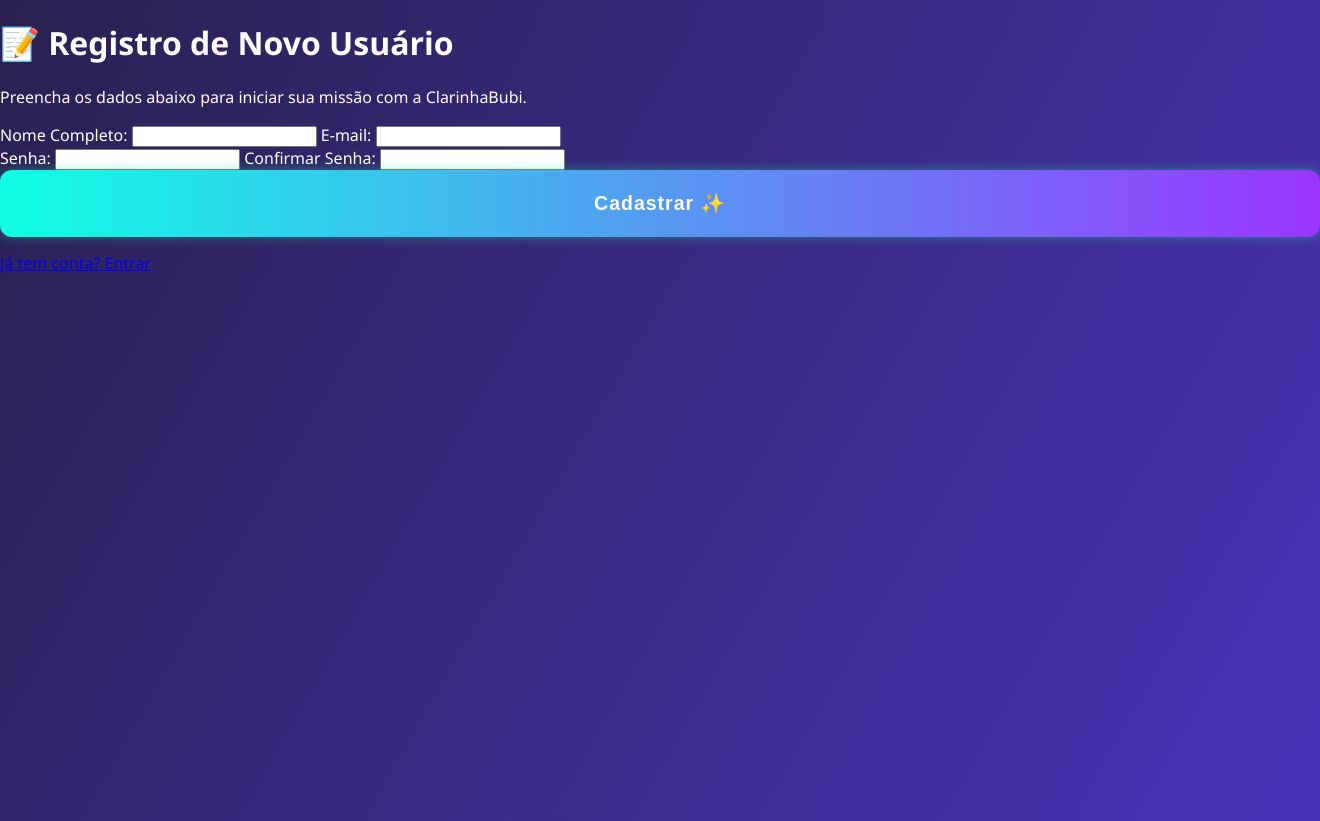
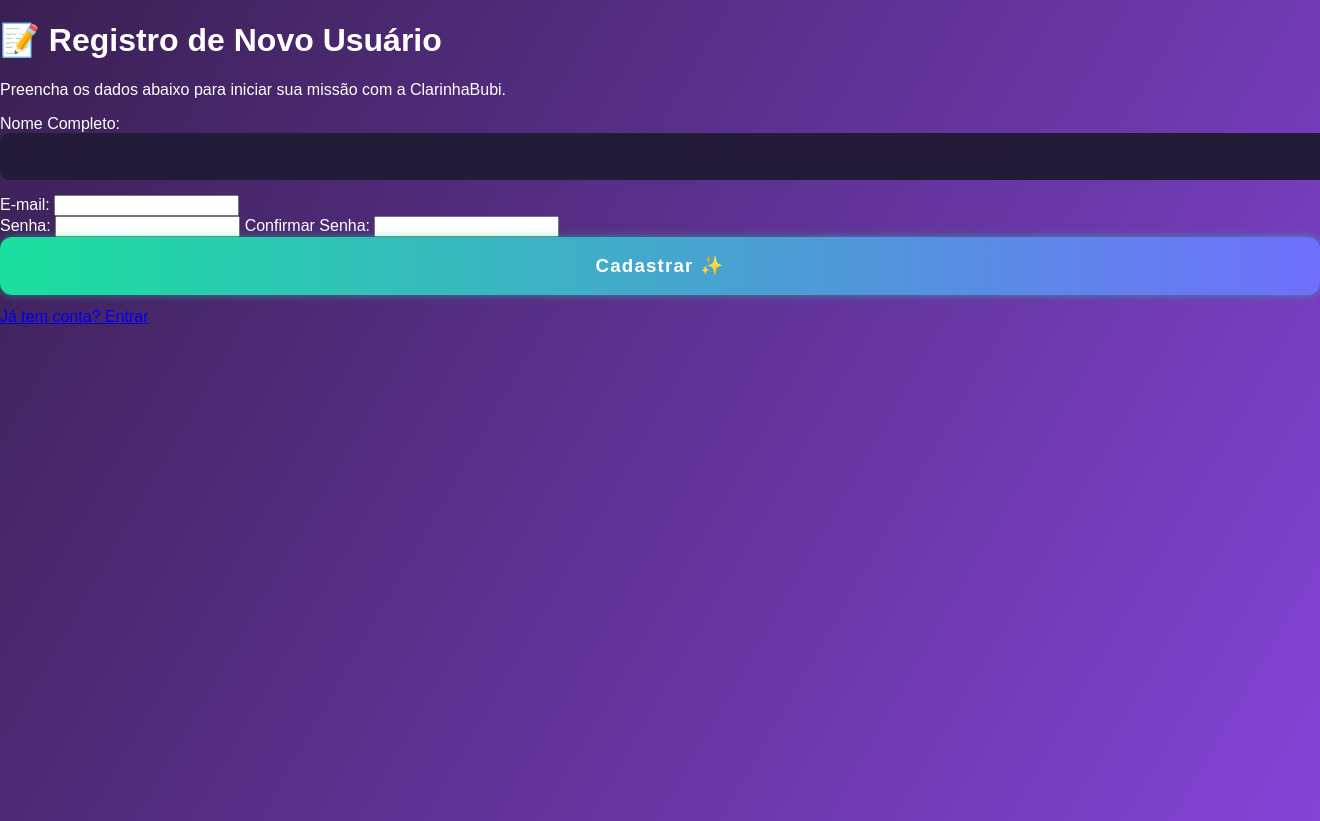
Before and after one commit to Claratrade33/Soma, a Flask app: page /register in a window 1320 px wide; the page is wider, and only the part inside the window is pictured. Run offline with Flask 3, Linux system fonts and the light colour scheme.

Commit message:
Update style.css

```diff
--- a/static/style.css
+++ b/static/style.css
@@ -1,260 +1,169 @@
-/* ClaraVerse Finance - Painel Premium */
-:root {
-  --roxo: #6638f0;
-  --roxo-dark: #2a2151;
-  --roxo-soft: #3d2d6d;
-  --fundo: #130f1c;
-  --painel: #19162c;
-  --painel-dark: #16112b;
-  --amarelo: #ffe15a;
-  --neon: #10ffe4;
-  --verde: #19e09e;
-  --azul: #0ff7ff;
-  --rosa: #ff3c6e;
-  --laranja: #f49727;
-  --roxo-btn: #9a35ff;
-  --roxo-ia: #42e9f5;
-  --roxo-borda: #b27aff;
-  --cinza: #dadada;
-}
-
-/* Reset básico */
-body, html {
+body {
+  background: linear-gradient(120deg, #3a2052 0%, #8344d6 100%);
+  font-family: 'Montserrat', Arial, sans-serif;
   margin: 0;
-  padding: 0;
-  font-family: 'Montserrat', 'Segoe UI', Arial, sans-serif;
-  background: linear-gradient(120deg, var(--roxo-dark) 0%, #4932b8 100%);
   min-height: 100vh;
   color: #fff;
 }
 
-/* Cabeçalho */
 header nav {
   display: flex;
   justify-content: space-between;
   align-items: center;
+  padding: 32px 6vw 18px 6vw;
   background: transparent;
-  padding: 32px 7vw 12px 7vw;
 }
+
 .logo {
-  font-size: 2.1rem;
-  font-weight: 700;
-  color: var(--amarelo);
+  font-size: 2.4rem;
+  font-weight: 800;
+  color: #FFC300;
   letter-spacing: 1px;
-  text-shadow: 0 2px 12px #0008;
+  text-shadow: 0 1px 8px #9c43ef80;
 }
-header ul {
+
+nav ul {
   display: flex;
-  gap: 34px;
   list-style: none;
   margin: 0;
   padding: 0;
-}
-header ul li a {
-  color: var(--azul);
-  text-decoration: none;
-  font-size: 1.12rem;
-  font-weight: 500;
-  transition: color 0.12s;
-}
-header ul li a:hover {
-  color: var(--amarelo);
+  gap: 32px;
 }
 
-/* Painel container principal */
+nav ul li a {
+  color: #0ff7ff;
+  font-size: 1.16rem;
+  font-weight: 600;
+  text-decoration: none;
+  transition: color 0.16s;
+}
+
+nav ul li a:hover {
+  color: #ffe76c;
+  text-shadow: 0 1px 10px #ffe76c80;
+}
+
 .painel-container {
-  max-width: 1320px;
-  margin: 2.5rem auto;
+  max-width: 1280px;
+  margin: 2.4rem auto 1.5rem auto;
   padding: 2.2rem;
-  border-radius: 26px;
-  background: var(--painel);
-  box-shadow: 0 8px 48px 0 #0005, 0 1px 0 #4932b825;
+  border-radius: 30px;
+  background: #16112b;
+  box-shadow: 0 8px 48px 0 #0006;
   display: flex;
-  gap: 2.8rem;
+  gap: 2.5rem;
+  min-height: 480px;
 }
 
 .grafico-section {
   flex: 2.2;
-  background: var(--painel-dark);
-  border-radius: 18px;
-  padding: 2rem 2rem 1rem 2rem;
+  border-radius: 24px;
+  background: #22184a;
+  padding: 1.8rem 1.3rem;
+  min-width: 340px;
   display: flex;
   flex-direction: column;
-  min-width: 360px;
+  justify-content: flex-start;
 }
-#grafico-candles {
-  border-radius: 14px;
-  overflow: hidden;
-  border: 2.5px solid var(--roxo-borda);
-  box-shadow: 0 0 20px 0 #0005;
-  background: #1d1532;
+
+.info-row {
+  margin-top: 18px;
+  font-size: 1.1rem;
+  color: #9bf6ff;
 }
-.info-row {
-  margin-top: 16px;
-  color: var(--cinza);
-  font-size: 1.09rem;
+
+.carteira-section {
+  flex: 1.2;
+  min-width: 320px;
+  background: #1a1336;
+  border-radius: 22px;
+  padding: 2rem 1.2rem 1.4rem 1.2rem;
   display: flex;
-  gap: 32px;
+  flex-direction: column;
+  gap: 1.1rem;
+  box-shadow: 0 0 18px 0 #0003;
+  align-items: stretch;
+}
+
+.carteira-title {
+  font-size: 1.45rem;
+  font-weight: 700;
+  color: #ffe200;
+  margin-bottom: 12px;
   letter-spacing: 0.5px;
 }
-.info-row span {
-  color: var(--azul);
-  font-weight: 500;
+
+.carteira-saldo {
+  font-size: 1.06rem;
+  color: #bbfdff;
+  margin-bottom: 1.25rem;
+  font-weight: 600;
 }
-.info-row b { color: var(--amarelo); }
 
-/* Painel lateral (Carteira) */
-.carteira-section {
-  flex: 1.3;
-  min-width: 320px;
-  background: var(--roxo-soft);
-  border-radius: 18px;
-  padding: 2rem 2rem 2rem 2rem;
-  box-shadow: 0 0 32px #19192c40;
-  display: flex;
-  flex-direction: column;
-  align-items: stretch;
-  gap: 1.8rem;
-}
-.carteira-title {
-  font-size: 1.38rem;
-  font-weight: 700;
-  color: var(--amarelo);
-  margin-bottom: 0.9rem;
-  letter-spacing: 1px;
-}
-.carteira-saldo {
-  margin-bottom: 0.8rem;
-  font-size: 1.1rem;
-  color: #b4ffe9;
-  background: #241b42;
-  border-radius: 8px;
-  padding: 10px 15px;
-  letter-spacing: 0.2px;
-}
-.carteira-saldo span {
-  font-family: 'Roboto Mono', monospace;
-  color: var(--neon);
-}
-#qtd_input {
+input[type="number"], input[type="text"] {
   width: 100%;
-  margin-bottom: 20px;
-  padding: 14px;
+  padding: 13px 14px;
   font-size: 1.13rem;
-  border-radius: 8px;
-  border: 2px solid var(--painel-dark);
+  border-radius: 9px;
+  border: none;
+  margin-bottom: 15px;
   background: #231c39;
   color: #fff;
-  font-family: inherit;
-  transition: border .2s;
+  outline: none;
+  font-weight: 600;
+  transition: background 0.16s;
 }
-#qtd_input:focus {
-  border: 2px solid var(--azul);
-  outline: none;
+input:focus { background: #292047; }
+
+.btn, .btn.buy, .btn.sell, .btn.suggest, .btn.auto {
+  width: 100%;
+  padding: 18px 0;
+  border-radius: 12px;
+  border: none;
+  margin-bottom: 13px;
+  font-size: 1.17rem;
+  font-weight: 700;
+  transition: all 0.12s;
+  cursor: pointer;
+  letter-spacing: 1.2px;
+  color: #fff;
+  background: linear-gradient(90deg,#19e09e,#6f6ffc);
+  box-shadow: 0 0 8px #19e09e80;
+}
+.btn.buy { background: linear-gradient(90deg,#00ffd6,#52aaff); }
+.btn.sell { background: linear-gradient(90deg,#ff3c6e,#f49727); box-shadow: 0 0 8px #ff3c6e70; }
+.btn.suggest { background: linear-gradient(90deg,#42e9f5,#9a35ff); box-shadow: 0 0 8px #42e9f570; }
+.btn.auto { background: linear-gradient(90deg,#f3c742,#fc7ea2); color: #222; box-shadow: 0 0 8px #f3c74270; }
+.btn:active { transform: scale(0.98); filter: brightness(0.97); }
+
+.historico-title {
+  font-size: 1.11rem;
+  margin: 20px 0 8px 0;
+  color: #12e3ff;
+  letter-spacing: 0.6px;
 }
 
-.btn {
-  width: 100%;
-  padding: 22px 0;
-  border-radius: 12px;
-  border: none;
-  margin-bottom: 15px;
-  font-size: 1.22rem;
-  font-weight: 700;
-  transition: all 0.12s, box-shadow .2s;
-  cursor: pointer;
-  letter-spacing: 1px;
-  color: #fff;
-  background: linear-gradient(90deg,var(--neon),var(--roxo-btn));
-  box-shadow: 0 0 12px #19e09e75;
-}
-.btn.buy {
-  background: linear-gradient(90deg,var(--azul),#29dfb2 80%);
-  color: #202c2b;
-  box-shadow: 0 0 14px #19e09e35;
-}
-.btn.sell {
-  background: linear-gradient(90deg,var(--rosa),var(--laranja) 70%);
-  box-shadow: 0 0 12px #ff3c6e30;
-  color: #fff;
-}
-.btn.suggest {
-  background: linear-gradient(90deg,var(--roxo-ia),var(--roxo-btn) 80%);
-  color: #fff;
-  box-shadow: 0 0 12px #42e9f570;
-}
-.btn.auto {
-  background: linear-gradient(90deg,#ffe15a,#fc7ea2 70%);
-  color: #222;
-  box-shadow: 0 0 12px #f3c74255;
-}
-
-/* Histórico de ordens */
-.historico-title {
-  color: var(--azul);
-  font-size: 1.09rem;
-  margin-bottom: 7px;
-  font-weight: 600;
-}
 #ordens-list {
   list-style: none;
   padding: 0;
   margin: 0;
-  color: #f5f5f5;
-  font-size: 1rem;
-  letter-spacing: 0.2px;
-  max-height: 185px;
-  overflow-y: auto;
+  font-size: 0.99rem;
+  color: #eee;
 }
-#ordens-list li {
-  background: #251a32bb;
-  border-radius: 7px;
-  margin-bottom: 6px;
-  padding: 7px 14px;
-  border-left: 4px solid var(--neon);
-  box-shadow: 0 2px 8px #0ff7ff15;
-}
-#ordens-list li b {
-  color: var(--amarelo);
+#ordens-list li { margin-bottom: 6px; }
+
+.alert.danger {
+  background: #ff3c3c;
+  color: #fff;
+  border-radius: 8px;
+  padding: 14px;
+  text-align: center;
+  margin: 20px 18vw 0 18vw;
+  font-size: 1.13rem;
 }
 
-.alert {
-  width: fit-content;
-  margin: 24px auto;
-  padding: 14px 32px;
-  border-radius: 14px;
-  font-size: 1.09rem;
-  font-weight: 500;
-  background: #19192c;
-  color: #fff;
-  border: 2px solid var(--azul);
-  box-shadow: 0 2px 12px #0ff7ff20;
+@media (max-width:950px) {
+  .painel-container { flex-direction: column; padding: 1.2rem; gap: 1.1rem; }
+  .grafico-section, .carteira-section { min-width: 0; padding: 1.2rem; }
+  header nav { flex-direction: column; gap: 18px; padding: 26px 3vw 12px 3vw; }
 }
-.alert.danger {
-  color: #fff;
-  background: #3e0f27;
-  border: 2px solid #ff3c6e;
-}
-
-/* Responsivo */
-@media (max-width:1000px) {
-  .painel-container { flex-direction: column; padding: 1.1rem;}
-  .grafico-section, .carteira-section { min-width:0; padding: 1.2rem;}
-}
-@media (max-width:680px) {
-  header nav { flex-direction: column; gap:16px; padding: 24px 2vw 10px 2vw;}
-  .logo { font-size: 1.4rem;}
-  .painel-container {padding:6vw;}
-  .carteira-section { padding: 1.3rem;}
-  .grafico-section { padding: 1.1rem;}
-}
-
-::-webkit-scrollbar {
-  width: 7px;
-  background: #231c39;
-  border-radius: 10px;
-}
-::-webkit-scrollbar-thumb {
-  background: var(--roxo-borda);
-  border-radius: 8px;
-}
```
